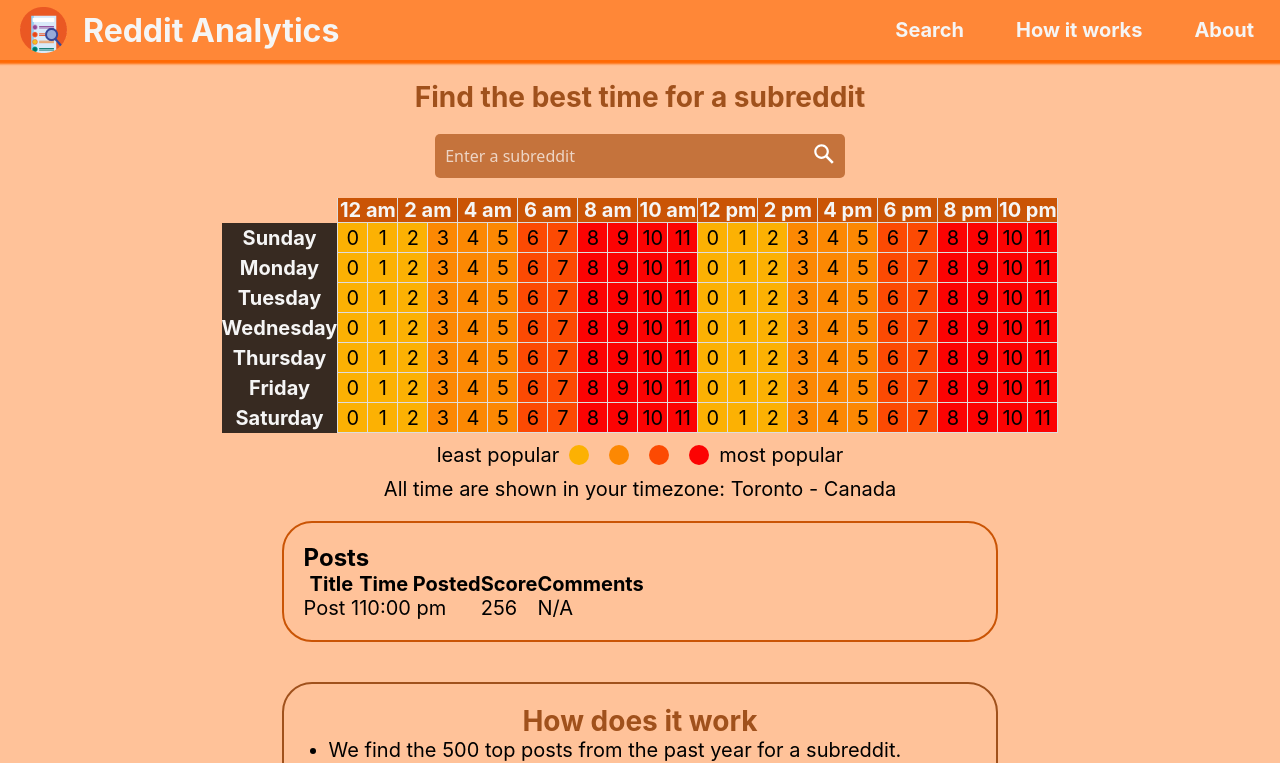
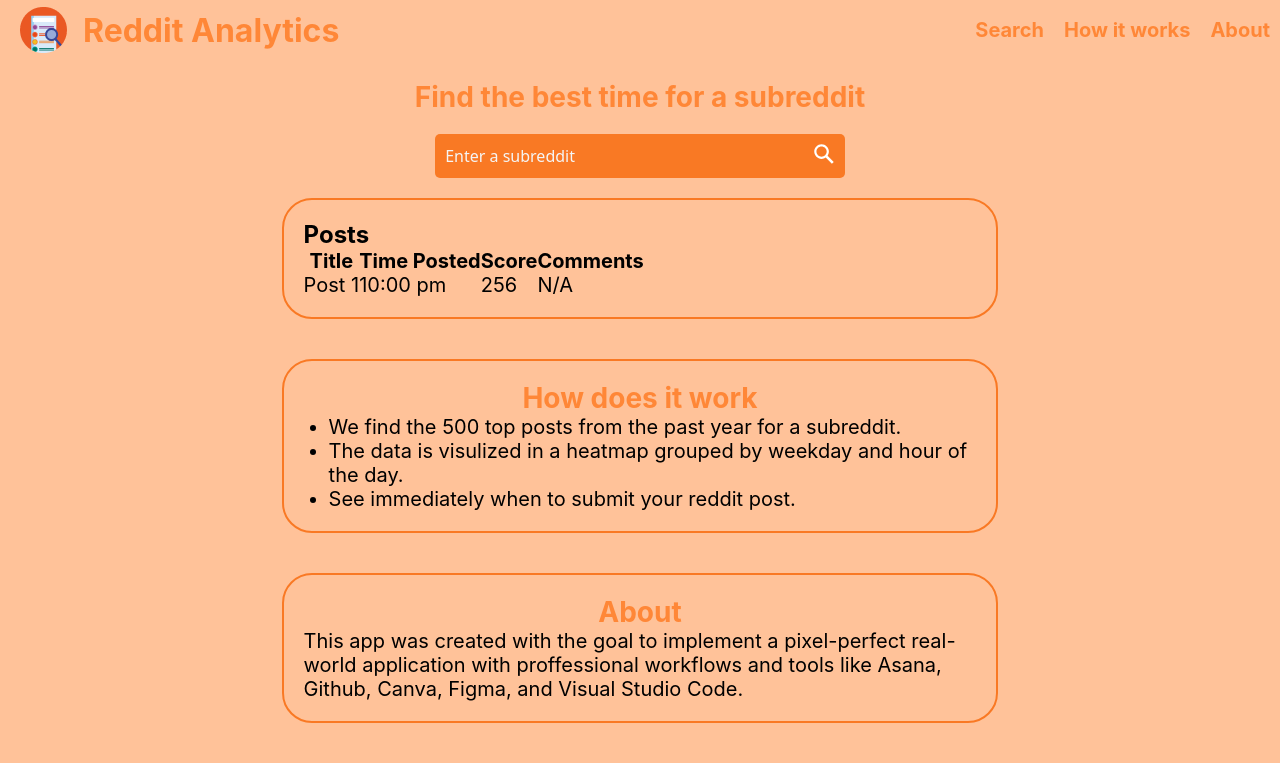
Before and after one commit to manuelleungchen/reddit-analytics, a React (Create React App) app: page / in a window 1280 px wide. Shown: the top 763 px of the page. Built offline with nearby package versions, Linux system fonts and the light colour scheme.

Commit message:
Styles edits

```diff
--- a/public/index.html
+++ b/public/index.html
@@ -4,7 +4,7 @@
     <meta charset="utf-8" />
     <link rel="icon" href="%PUBLIC_URL%/favicon.ico" />
     <meta name="viewport" content="width=device-width, initial-scale=1" />
-    <meta name="theme-color" content="#000000" />
+    <meta name="theme-color" content="#ffc299" />
     <meta
       name="description"
       content="Web site created using create-react-app"
--- a/src/App.js
+++ b/src/App.js
@@ -17,7 +17,7 @@
                     <h2>Find the best time for a subreddit</h2>
 
                     <SearchBar />
-                    <Heatmap />
+                    {/* <Heatmap /> */}
                     <Postslist />
                 </section>
                 <section className={styles.section} id='howItWorks'>
--- a/src/App.module.css
+++ b/src/App.module.css
@@ -13,14 +13,14 @@
 
 .container h2 {
     text-align: center;
-    color: #a0511c;
+    color: #ff8737;
 }
 
 .section {
     width: 96%;
     margin: 1em auto;
     padding: 1em;
-    border: 2px solid #a0511c;
+    border: 2px solid #f97924;
     border-radius: 1.5em;
 }
 
--- a/src/components/Footer/Footer.module.css
+++ b/src/components/Footer/Footer.module.css
@@ -13,6 +13,7 @@
     width: 80%;
     margin: 0.5em auto;
 }
+
 .footer ul a {
     color: #ff8737;
     font-size: 35px;
--- a/src/components/Header/Header.module.css
+++ b/src/components/Header/Header.module.css
@@ -5,18 +5,16 @@
     align-items: center;
     position: relative;
     padding: 0.5em 0em;
-    background-color: #ff8737;
-    box-shadow: 0 2px 2px 2px #ff6a06;
+    background-color: #ffc299;
 }
 
 .navigation a {
-    color: whitesmoke;
+    color: #ff8737;
     font-weight: bolder;
 }
 
 .brandName {
     text-decoration: none;
-    color: black;
     margin: 0.5em 1em;
     display: flex;
     align-items: center;
@@ -45,13 +43,13 @@
     text-decoration: none;
     display: block;
     width: 100%;
-    padding: 1.3em;
+    padding: 0.5em;
     margin: 0px;
-    color: whitesmoke;
+    color: #ff8737;
 }
 
 .navigationMenu li:hover {
-    background-color: #ff6a06;
+    border-bottom: 2px solid #ff8737;
 }
 
 .hamburger {
@@ -61,7 +59,7 @@
     width: 40px;
     padding: 0.5em;
     border-radius: 50%;
-    background-color: #ff6a06;
+    background-color: #ff8737;
     cursor: pointer;
     transition: background-color 0.2s ease-in-out;
     /* positions the icon to the right and center aligns it vertically */
@@ -73,7 +71,7 @@
 }
 
 .hamburger:hover {
-    background-color: #a0511c;
+    background-color: #f97924;
 }
 
 @media screen and (max-width: 768px) {
@@ -88,11 +86,11 @@
         left: 0;
         /* stacks the li tags vertically  */
         flex-direction: column;
+        justify-content: center;
         /* makes menu span full height and width */
         width: 100%;
         height: calc(100vh - 60px);
         background-color: #ffc299;
-        border-top: 1px solid black;
         display: none;
     }
 
@@ -106,14 +104,15 @@
         color: whitesmoke;
         /* increases the surface area of the anchor tag to span the full width of the menu */
         width: 100%;
-        padding: 1.5em 0;
+        padding: 1.2em 0;
+        font-size: 1.3em;
     }
 
     .navigationMenu li:hover {
-        background-color: #a0511c;
+        background-color: #ff8737;
     }
 
     .expanded ul {
-        display: block;
+        display: flex;
     }
 }
--- a/src/components/Postslist/Postslist.module.css
+++ b/src/components/Postslist/Postslist.module.css
@@ -2,7 +2,7 @@
     width: 96%;
     margin: 1em auto;
     padding: 1em;
-    border: 2px solid #ca5405;
+    border: 2px solid #f97924;
     border-radius: 1.5em;
 }
 
--- a/src/components/SearchBar/SearchBar.module.css
+++ b/src/components/SearchBar/SearchBar.module.css
@@ -1,7 +1,5 @@
-
-
 .searchbar {
-    background-color: #c5733c;
+    background-color: #f97924;
     width: 85%;
     height: 44px;
     border-radius: 5px;
@@ -21,8 +19,7 @@
   }
 
   ::placeholder {
-    color: #fff;
-    opacity: 0.7;
+    color: whitesmoke;
   }
 
   .button {
```
Lines whose indentation alone changed are shown as unchanged.
